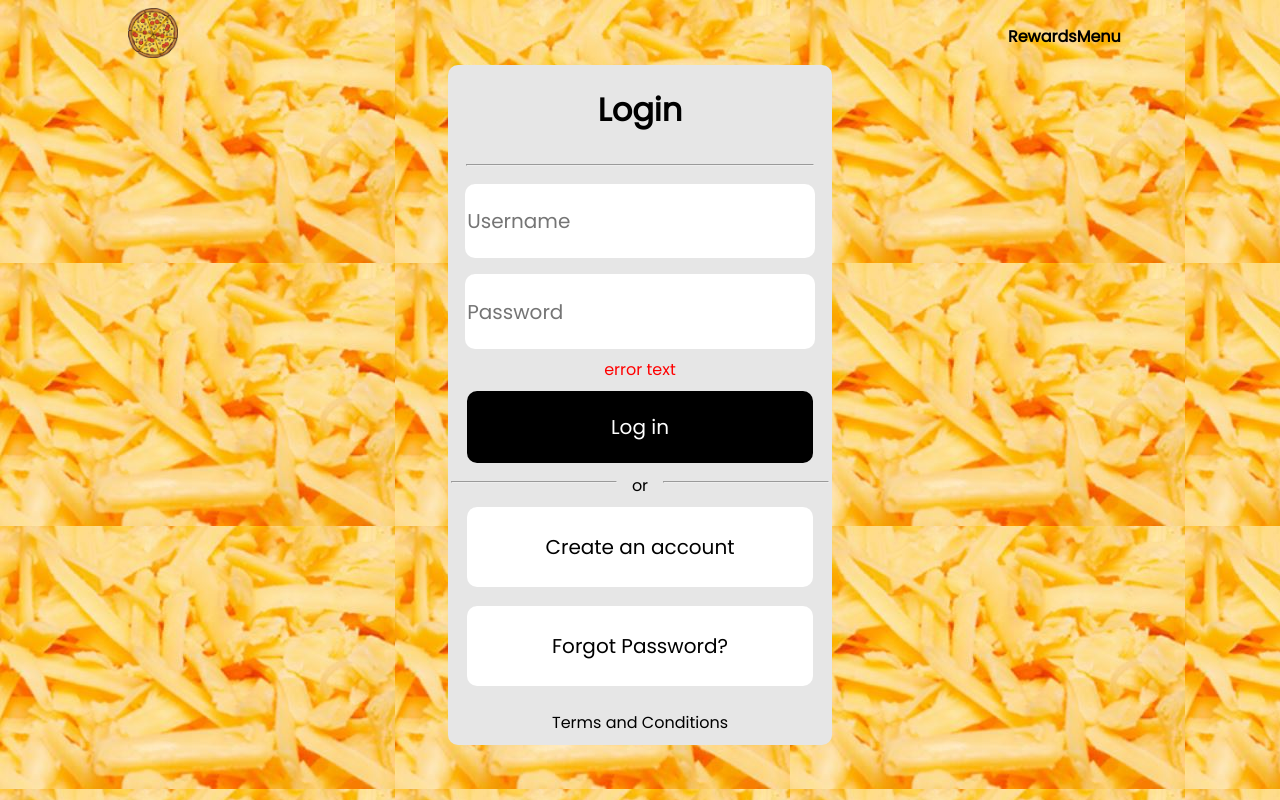
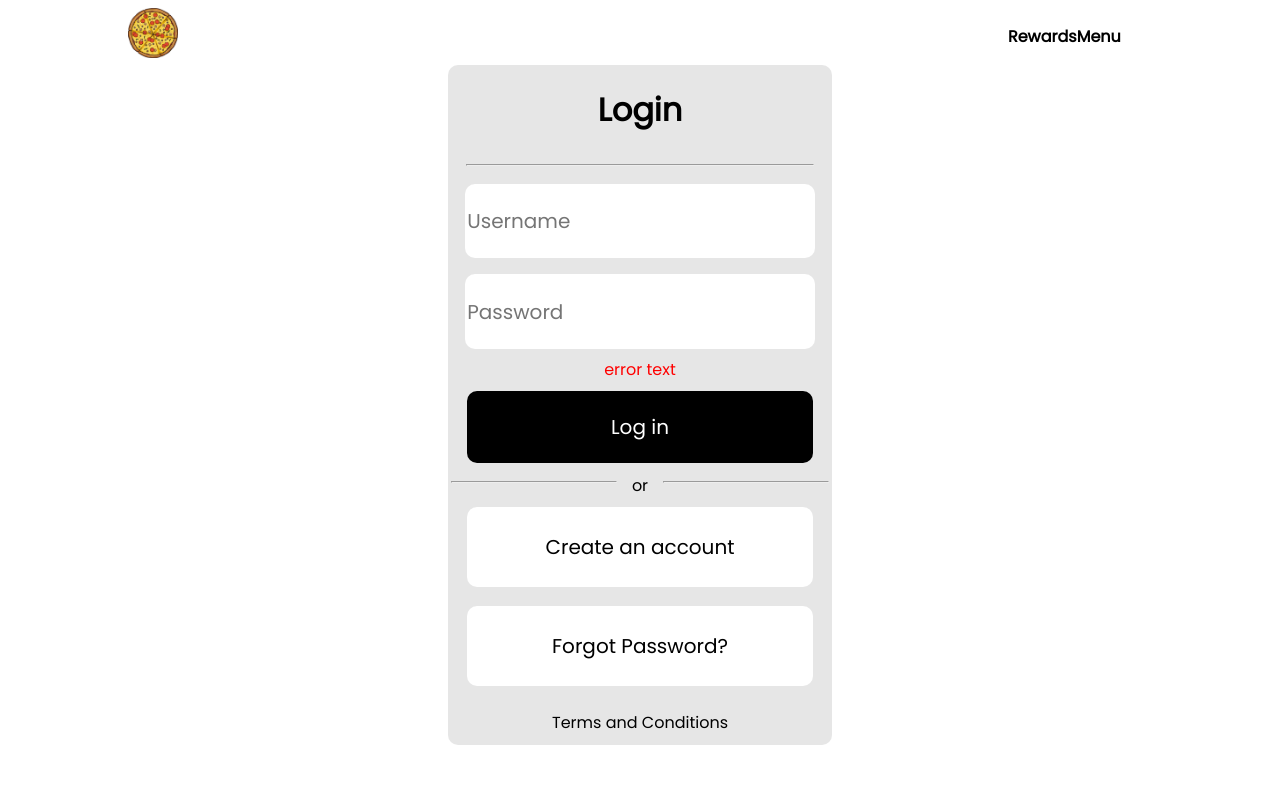
Before and after one commit to ChandlerNgo/PizzaRepo, a Django app: template PizzaApp/templates/login.html in a window 1280 px wide. Run offline with Django 3.2, Linux system fonts and the light colour scheme; the template is opened without the code that fills it, so the values that code supplies are empty.

Commit message:
food css and no more cheese

```diff
--- a/PizzaApp/static/index.css
+++ b/PizzaApp/static/index.css
@@ -16,10 +16,6 @@
 #pizzaimage{
     width:50px;
     height:50px;
-}
-
-body{
-    background: url(/static/cheese.JPG/);
 }
 
 .display{
--- a/PizzaApp/static/login.css
+++ b/PizzaApp/static/login.css
@@ -16,10 +16,6 @@
 #pizzaimage{
     width:50px;
     height:50px;
-}
-
-body{
-    background: url(/static/cheese.JPG/);
 }
 
 .display{
--- a/PizzaApp/static/order.css
+++ b/PizzaApp/static/order.css
@@ -16,10 +16,6 @@
 #pizzaimage{
     width:50px;
     height:50px;
-}
-
-body{
-    background: url(/static/cheese.JPG/);
 }
 
 .display{
```
Also changed, not shown: PizzaApp/static/food.css (+9 -1 lines).
